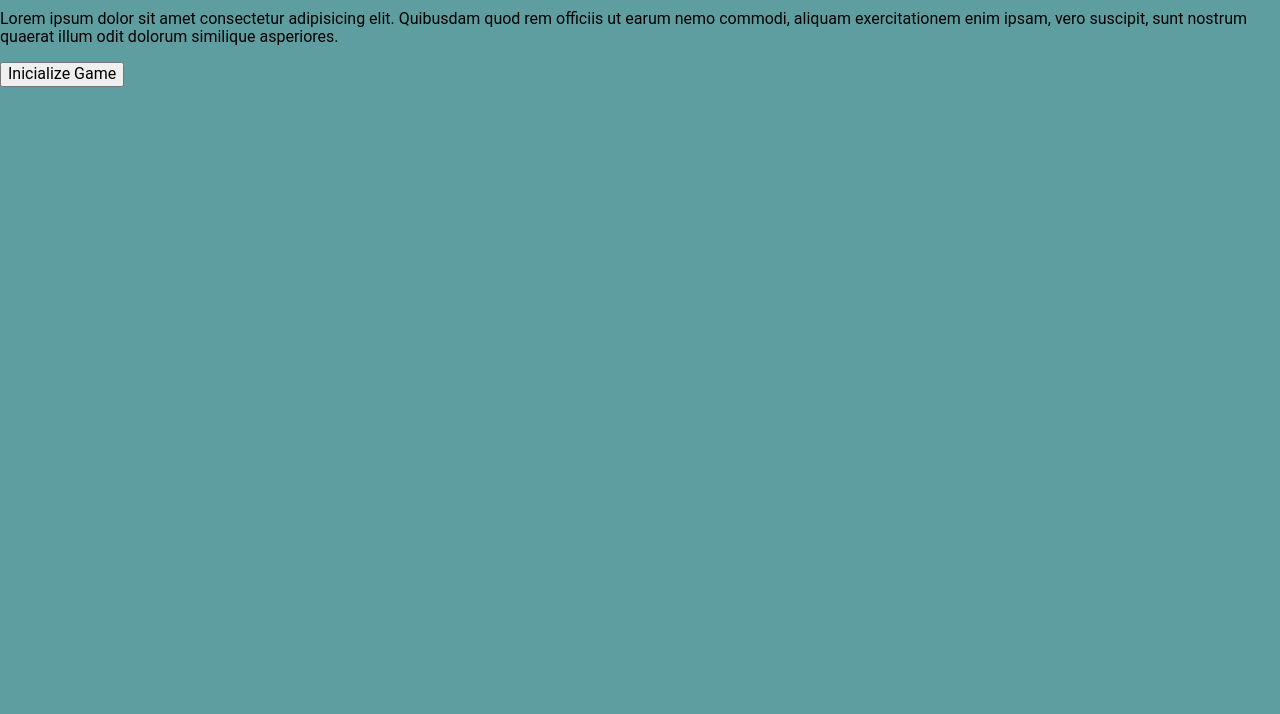
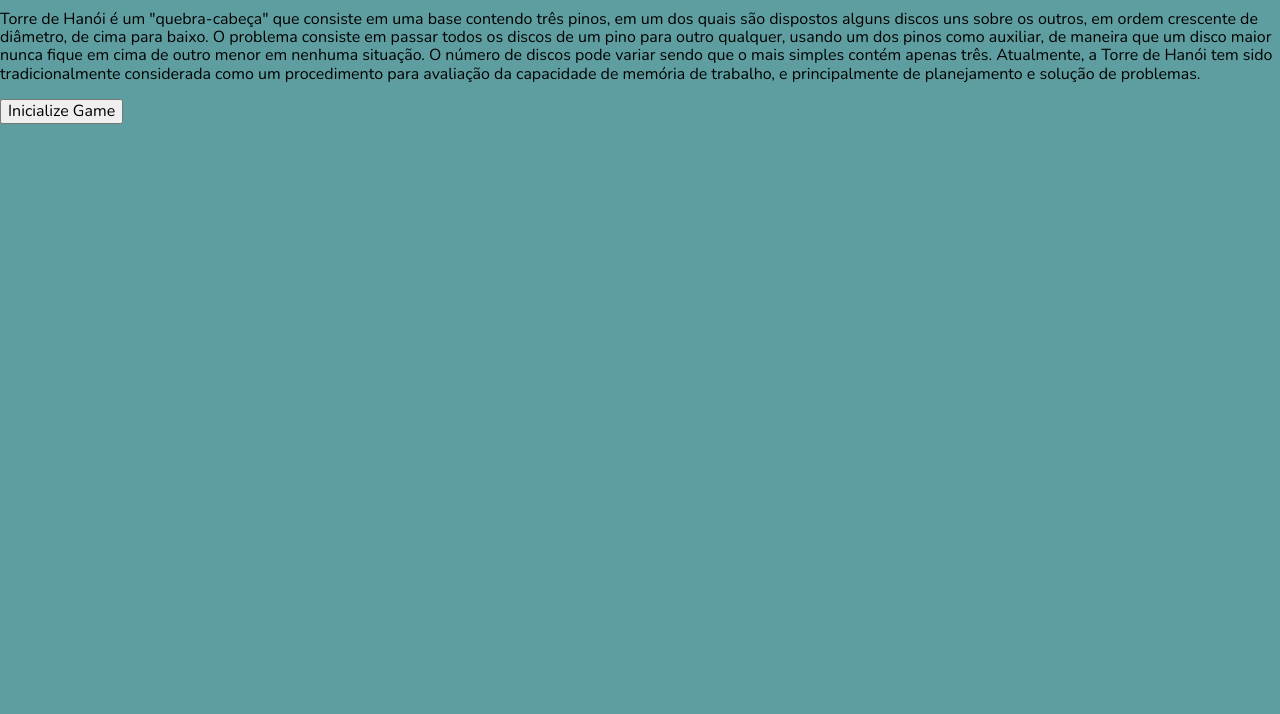
Before and after one commit to AndrelhVieira/Tower-of-Hanoi, a plain HTML site: page index.html in a window 1280 px wide. Shown: the part 86-800 px from the top of the page. Drawn offline with nearby package versions, Linux system fonts and the light colour scheme.

Commit message:
Alterações iniciais no index e no style

```diff
--- a/index.html
+++ b/index.html
@@ -5,6 +5,8 @@
     <meta charset="UTF-8">
     <meta name="viewport" content="width=device-width, initial-scale=1.0">
     <title>Tower of Hanoi</title>
+    <link rel="preconnect" href="https://fonts.gstatic.com">
+    <link href="https://fonts.googleapis.com/css2?family=Nunito&display=swap" rel="stylesheet">
     <link rel="stylesheet" href="normalize.css">
     <link rel="stylesheet" href="style.css">
 </head>
@@ -18,10 +20,15 @@
     <main>
 
         <div id="inicio">
-            <p>
-                Lorem ipsum dolor sit amet consectetur adipisicing elit. Quibusdam quod rem officiis ut earum nemo
-                commodi, aliquam exercitationem enim ipsam, vero suscipit, sunt nostrum quaerat illum odit dolorum
-                similique asperiores.
+            <p id="textGame">
+                Torre de Hanói é um "quebra-cabeça" que consiste em uma base contendo três pinos, em um dos quais são
+                dispostos alguns discos uns sobre os outros, em ordem crescente de diâmetro, de cima para baixo. O
+                problema consiste em passar todos os discos de um pino para outro qualquer, usando um dos pinos como
+                auxiliar, de maneira que um disco maior nunca fique em cima de outro menor em nenhuma situação. O número
+                de discos pode variar sendo que o mais simples contém apenas três.
+
+                Atualmente, a Torre de Hanói tem sido tradicionalmente considerada como um procedimento para avaliação
+                da capacidade de memória de trabalho, e principalmente de planejamento e solução de problemas.
             </p>
 
             <button id="initialButton">Inicialize Game</button>
--- a/style.css
+++ b/style.css
@@ -1,11 +1,12 @@
 body {
     background-color: cadetblue;
-    font-family: 'Roboto', sans-serif;
+    font-family: 'Nunito', sans-serif;
 }
 
 header {
     text-align: center;
     font-size: larger;
+    font-family: 'Roboto', sans-serif;
 }
 
 main #divDisks label {
@@ -24,10 +25,6 @@ main #divMovements label {
 label {
     display: inline-block;
 }
-
-input {}
-
-button {}
 
 #towers {
     display: flex;
```
